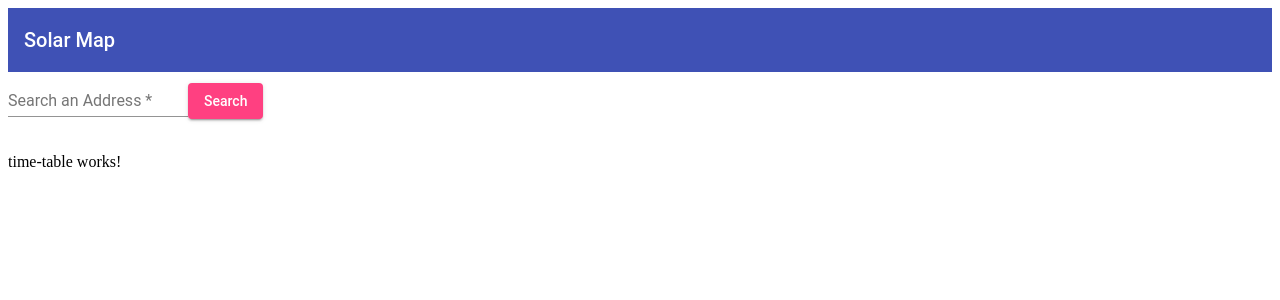
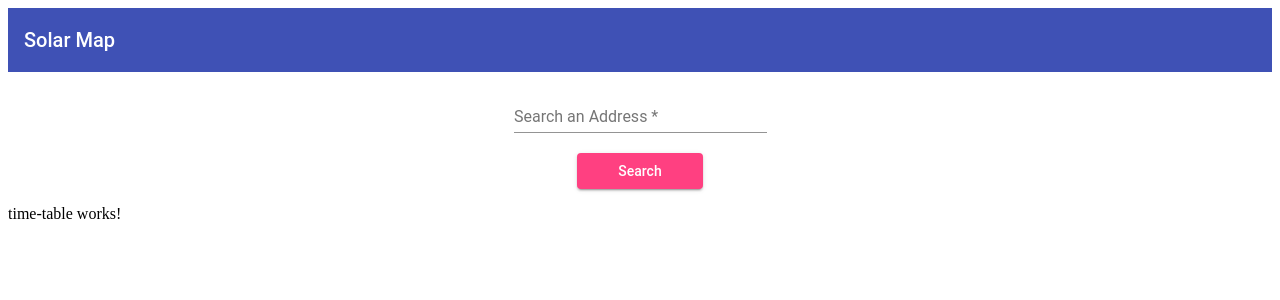
Before and after one commit to cvick32/mbta-schedule, an Angular app: page / in a window 1280 px wide. Shown: the top 300 px of the page. Built offline with nearby package versions, Linux system fonts and the light colour scheme.

Commit message:
add searchbar styling

```diff
--- a/src/app/searchbar/searchbar.component.css
+++ b/src/app/searchbar/searchbar.component.css
@@ -0,0 +1,16 @@
+form {
+  width: 50%;
+  margin: 1rem auto;
+  display: flex;
+  flex-direction: column;
+  align-items: center;
+}
+
+mat-form-field {
+  width: 40%;
+}
+
+button {
+  float: inherit;
+  width: 20%;
+}
```
